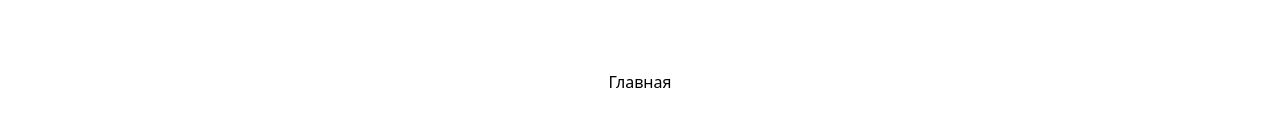
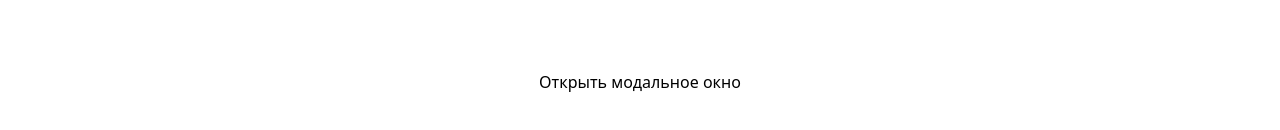
Before and after one commit to dzoric1/tree-view, a Vue app: page / in a window 1280 px wide. Shown: the part 346-476 px from the top of the page. Built offline with nearby package versions, Linux system fonts and the light colour scheme; the HTML template or start-up script is replaced by a standard one.

Commit message:
add modal to home view

```diff
--- a/src/views/HomeView.vue
+++ b/src/views/HomeView.vue
@@ -1,5 +1,22 @@
-<script setup lang="ts"></script>
+<script setup lang="ts">
+import UiModal from '@/components/UI/UIModal.vue';
+import { ref } from 'vue';
+
+const modalIsOpen = ref<boolean>(false);
+</script>
 
 <template>
-  <div class="text-3xl mx-auto">Главная</div>
+  <div class="text-3xl mx-auto text-center">
+    <button @click="modalIsOpen = !modalIsOpen">Открыть модальное окно</button>
+
+    <teleport to="body">
+      <Transition name="fade">
+        <UiModal
+          v-if="modalIsOpen"
+          title="Диалоговое окно"
+          @close="modalIsOpen = false"
+        />
+      </Transition>
+    </teleport>
+  </div>
 </template>
```
